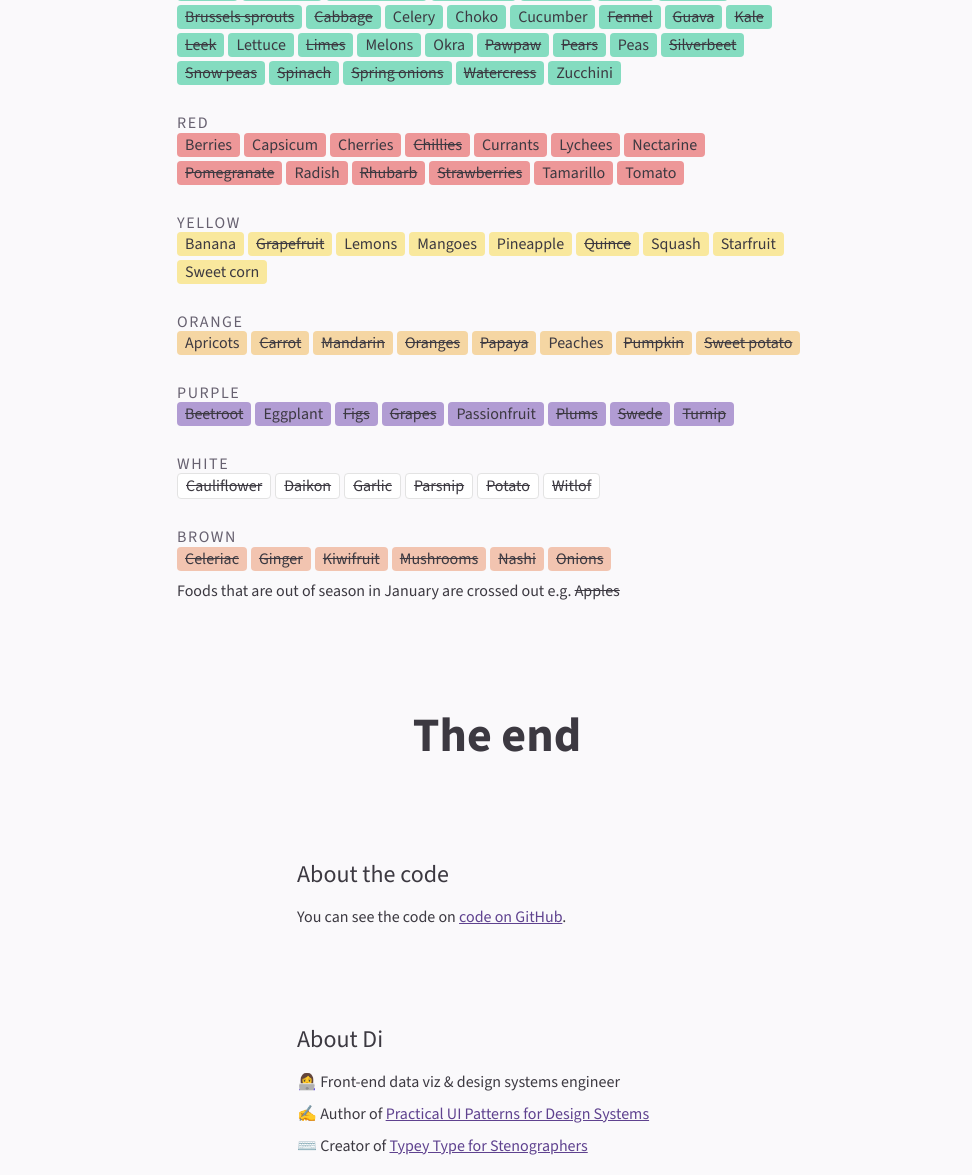
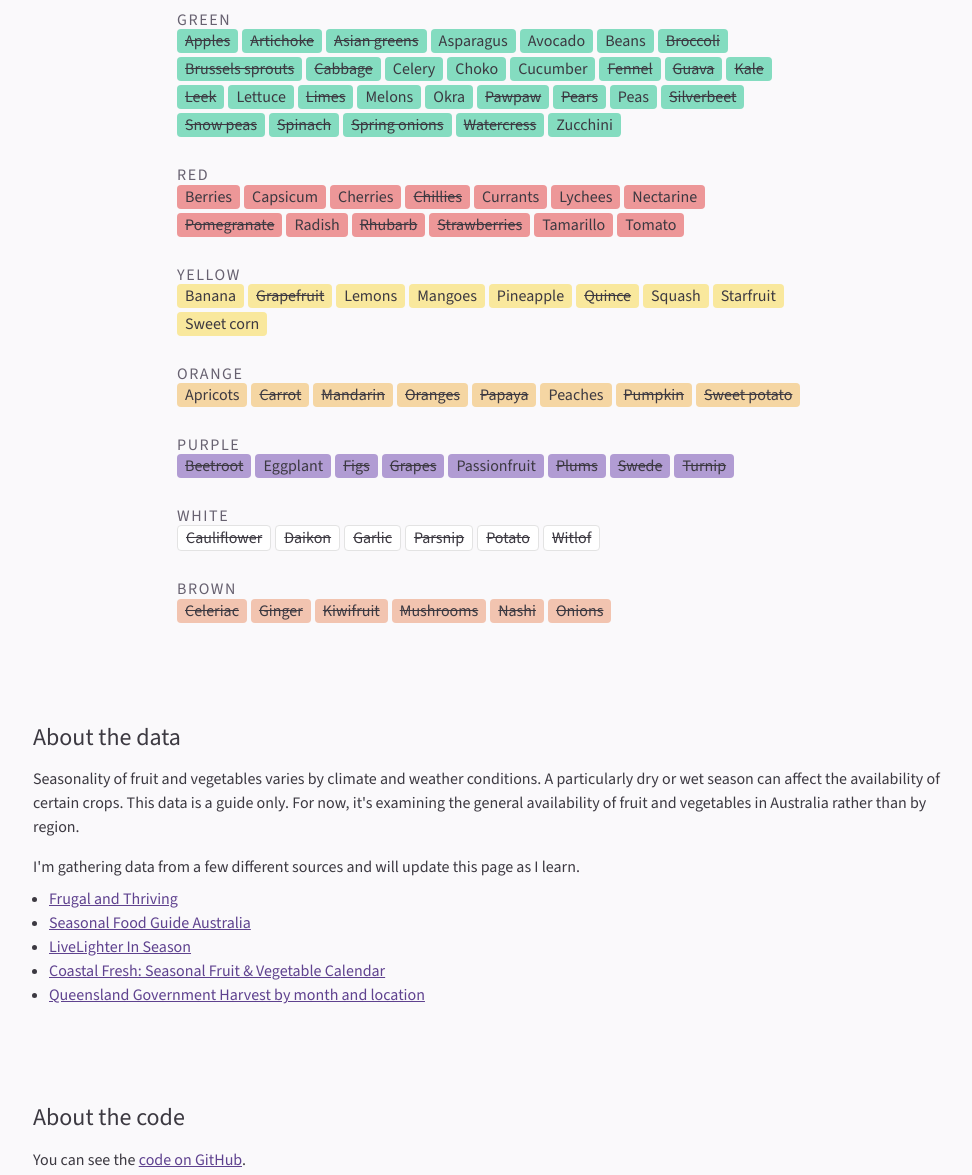
Before and after one commit to didoesdigital/growing, a website: page src/index.html in a window 1280 px wide. Shown: the part 447-1622 px from the top of the page, without its empty margins (143-1115 px from the left). Drawn offline with nearby package versions, Linux system fonts and the light colour scheme.

Commit message:
Add more text content about data, etc.

```diff
--- a/src/index.html
+++ b/src/index.html
@@ -45,7 +45,13 @@
                 ></small
               >
             </p>
-            <p style="margin-top: 1rem">Growing…</p>
+            <p style="margin-top: 1rem">
+              Australia grows lots of fruit and vegetables locally.
+              "Seasonality" alludes to the times of year when harvesting a crop
+              is at its peak. Picking food locally when it's in season usually
+              means it'll be fresh, full of flavour, nutritious, and cheaper
+              than other times or from further away.
+            </p>
           </div>
         </section>
 
@@ -59,12 +65,15 @@
                   <h3 id="in-season-this-month">This month</h3>
                 </div>
                 <div className="viz">
-                  <div id="foods-by-color"></div>
                   <p>
                     Foods that are out of season in
                     <span id="selected-month">January</span> are crossed out
-                    e.g. <del id="example-out-of-season" class="out-of-season">Garlic</del>
+                    e.g.
+                    <del id="example-out-of-season" class="out-of-season"
+                      >Garlic</del
+                    >
                   </p>
+                  <div id="foods-by-color"></div>
                 </div>
               </div>
             </article>
@@ -76,16 +85,70 @@
           style="padding-left: 16px; padding-right: 16px; padding-bottom: 144px"
         >
           <div class="content-area">
-            <h2
+            <h3
               style="
                 margin-top: 6rem;
-                font-size: 3rem;
-                font-weight: 700;
-                text-align: center;
+                font-size: 1.5rem;
+                font-weight: 400;
+                text-align: left;
               "
             >
-              The end
-            </h2>
+              About the data
+            </h3>
+            <p style="margin-top: 1rem">
+              Seasonality of fruit and vegetables varies by climate and weather
+              conditions. A particularly dry or wet season can affect the
+              availability of certain crops. This data is a guide only. For now,
+              it's examining the general availability of fruit and vegetables in
+              Australia rather than by region.
+            </p>
+            <p style="margin-top: 1rem">
+              I'm gathering data from a few different sources and will update
+              this page as I learn.
+            </p>
+            <ul>
+              <li>
+                <a
+                  href="https://www.frugalandthriving.com.au/seasonal-eating/"
+                  target="_blank"
+                  rel="noopener noreferrer"
+                  >Frugal and Thriving</a
+                >
+              </li>
+              <li>
+                <a
+                  href="http://seasonalfoodguide.com/australia-general-seasonal-fresh-produce-guide-fruits-vegetables-in-season-availability.html"
+                  target="_blank"
+                  rel="noopener noreferrer"
+                  >Seasonal Food Guide Australia</a
+                >
+              </li>
+              <li>
+                <a
+                  href="https://livelighter.com.au/eating-well/healthy-eating/fruit-and-veg/in-season/in-seasonwa"
+                  target="_blank"
+                  rel="noopener noreferrer"
+                  >LiveLighter In Season</a
+                >
+              </li>
+              <li>
+                <a
+                  href="https://www.coastalfresh.com.au/fruit-and-vegetable-calendar.html"
+                  target="_blank"
+                  rel="noopener noreferrer"
+                  >Coastal Fresh: Seasonal Fruit & Vegetable Calendar</a
+                >
+              </li>
+              <li>
+                <a
+                  href="https://www.qld.gov.au/about/pickqld/crops-by-season-and-location"
+                  target="_blank"
+                  rel="noopener noreferrer"
+                  >Queensland Government Harvest by month and location</a
+                >
+              </li>
+            </ul>
+
             <h3
               style="
                 margin-top: 6rem;
@@ -97,7 +160,7 @@
               About the code
             </h3>
             <p style="margin-top: 1rem">
-              You can see the code on
+              You can see the
               <a href="https://github.com/didoesdigital/growing"
                 >code on GitHub</a
               >.
```
